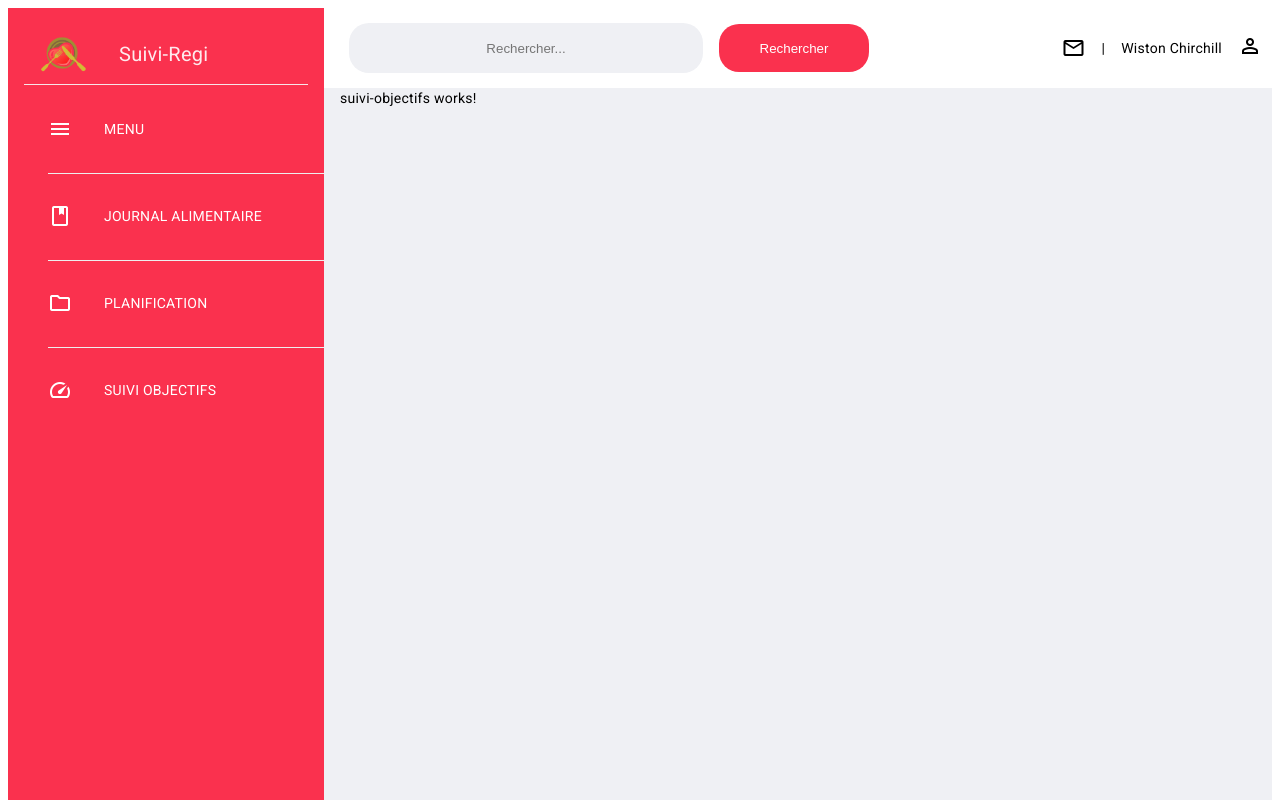
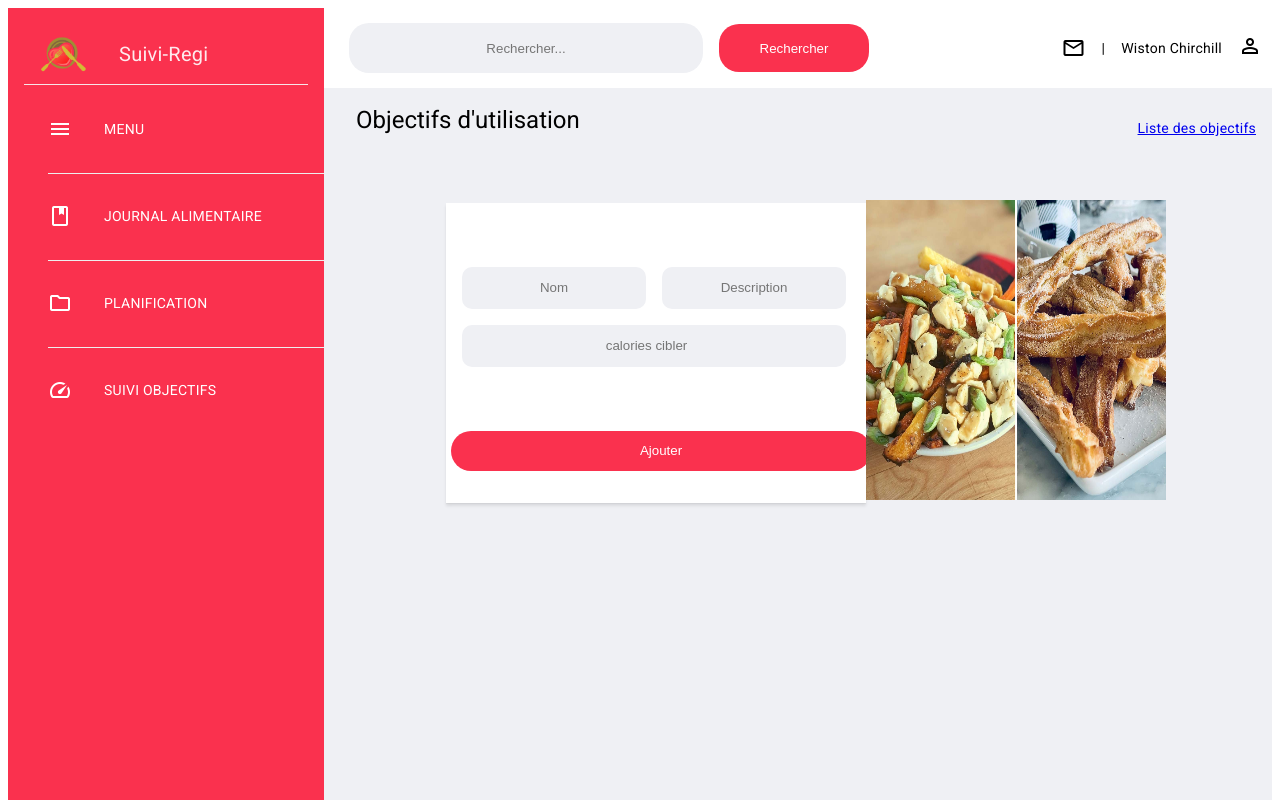
Before and after one commit to ibrahim10sy/SuiviRegime-App, an Angular app: page /suivi in a window 1280 px wide. Shown: the top 800 px of the page. Built offline with nearby package versions, Linux system fonts and the light colour scheme.

Commit message:
un autre commit

```diff
--- a/src/app/app-routing.module.ts
+++ b/src/app/app-routing.module.ts
@@ -6,6 +6,7 @@ import { JournalAlimentaireComponent } from './journal-alimentaire/journal-alime
 import { PlanificationRepasComponent } from './planification-repas/planification-repas.component';
 import { SuiviObjectifsComponent } from './suivi-objectifs/suivi-objectifs.component';
 import { RepasComponent } from './repas/repas.component';
+import { ListeObjectifComponent } from './liste-objectif/liste-objectif.component';
 
 const routes: Routes = [
   { path: '', redirectTo: 'repaspage', pathMatch: 'full' },
@@ -13,7 +14,8 @@ const routes: Routes = [
   { path: 'addRepas', component: AddRepasComponent },
   { path: 'journal', component: JournalAlimentaireComponent },
   { path: 'planification', component: PlanificationRepasComponent },
-  { path: 'suivi', component: SuiviObjectifsComponent }
+  { path: 'suivi', component: SuiviObjectifsComponent },
+  { path: 'liste', component: ListeObjectifComponent }
 ];
 
 @NgModule({
--- a/src/app/liste-objectif/liste-objectif.component.html
+++ b/src/app/liste-objectif/liste-objectif.component.html
@@ -1 +1 @@
-<p>liste-objectif works!</p>
+<h1>Liste des objectifs</h1>
--- a/src/app/liste-objectif/liste-objectif.component.ts
+++ b/src/app/liste-objectif/liste-objectif.component.ts
@@ -1,4 +1,7 @@
-import { Component } from '@angular/core';
+import { Component , OnInit } from '@angular/core';
+import { ObjectifService } from '../services/objectif.service';
+import { Objectif } from '../models/objectif';
+
 
 @Component({
   selector: 'app-liste-objectif',
@@ -7,4 +10,12 @@ import { Component } from '@angular/core';
 })
 export class ListeObjectifComponent {
 
+  listeService : Objectif [] = [];
+
+  constructor(private service  : ObjectifService){}
+
+  OnInit(){
+    this.listeService = this.service.getObjectifs();
+  }
+
 }
--- a/src/app/models/planification.ts
+++ b/src/app/models/planification.ts
@@ -1,6 +1,7 @@
 import { Repas } from "./repas";
 
 export class Planification {
+
     constructor(
        public id: number,
        public nom: string,
--- a/src/app/services/objectif.service.ts
+++ b/src/app/services/objectif.service.ts
@@ -1,9 +1,37 @@
 import { Injectable } from '@angular/core';
+import { Objectif } from '../models/objectif';
 
 @Injectable({
   providedIn: 'root'
 })
 export class ObjectifService {
 
+  private listeObjectif : Objectif [] = [];
+  private idCount = 1;
+
   constructor() { }
+
+   //methode permettant l'ajout d'une nouvelle instances
+
+   ajoutObjectif(objectifs : Objectif){
+    objectifs.id = this.idCount;
+    this.listeObjectif.push(objectifs);
+    this.idCount++;
+  }
+
+  //Réccuperation des listes des objectifs
+
+  getObjectifs(){
+    return this.listeObjectif;
+  }
+
+  //Methode pour supprimer
+
+  supprimerObjectifs(objectifs : Objectif){
+    const ID = this.listeObjectif.findIndex(index => index.id === objectifs.id);
+
+    if(ID !== -1) {
+      this.listeObjectif.splice(ID, 1);
+    }
+  }
 }
--- a/src/app/suivi-objectifs/suivi-objectifs.component.css
+++ b/src/app/suivi-objectifs/suivi-objectifs.component.css
@@ -0,0 +1,74 @@
+body{
+    font-family: 'Poppins';
+}
+.header{
+    display: flex;
+    justify-content : space-between;
+    align-items : center;
+    margin : 1rem;
+}
+img{
+    width:300px;
+    height: 300px;
+}
+.form{
+    width:420px;
+    height: 300px;
+    background : #fff;
+    box-shadow: 0 1px 1px #0000000a, 0 3px 3px #00000017;
+}
+
+div{
+
+}
+form{
+    display: flex;
+    flex-wrap : wrap;
+    gap: 1rem;
+    margin : 4rem 1rem 0 1rem;
+}
+input , select, option {
+    width : 180px;
+    height : 2.5rem;
+    border-radius : 10px;
+    border : none;
+    background :  #EFF0F4;
+    text-align : center;
+}
+input, select, option:focus{
+    outline: none;
+}
+
+button{
+    width: 100%;
+    height:2.5rem;
+    margin-top : 4rem;
+    border : none;
+    cursor: pointer;
+    border-radius : 20px;
+    color : #fff;
+    background :  #FA314E;
+}
+ button:first-child {
+    margin-right: 5px;
+  }
+
+ button:last-child {
+    margin-left: 5px;
+  }
+
+ button:hover {
+    background-color: #CCCE32;
+  }
+div{
+
+}
+.container{
+    display: flex;
+    align-items: center;
+    margin-top : 3rem;
+    justify-content : center;
+}
+.calorie{
+    width: 380px;
+}
--- a/src/app/suivi-objectifs/suivi-objectifs.component.html
+++ b/src/app/suivi-objectifs/suivi-objectifs.component.html
@@ -1 +1,30 @@
-<p>suivi-objectifs works!</p>
+
+<div class="header">
+    <h1>Objectifs d'utilisation</h1>
+    <div class="link">
+        <a routerLink="/liste">Liste des objectifs</a>
+    </div>
+
+</div>
+<div class="container">
+<div class="form">
+    <form [formGroup]="objectifForm" (ngSubmit)="onSubmit()">
+
+        <div>
+          <input type="text" id="nom" formControlName="nom" required placeholder="Nom">
+        </div>
+        <div>
+          <input type="text" id="description" formControlName="description" required placeholder="Description">
+        </div>
+        <div>
+            <input class="calorie" type="number"  formControlName="caloriesCibler" placeholder="calories cibler" required>
+          </div>
+      </form>
+      <button  type="submit" [disabled]="!objectifForm.valid">Ajouter</button>
+
+</div>
+<div class="img">
+    <img src="../../assets/image/meilleures-recettes-air-fryer.jpg" alt="">
+</div>
+
+</div>
--- a/src/app/suivi-objectifs/suivi-objectifs.component.ts
+++ b/src/app/suivi-objectifs/suivi-objectifs.component.ts
@@ -1,4 +1,7 @@
 import { Component } from '@angular/core';
+import { FormBuilder, FormGroup, Validators } from '@angular/forms';
+import { Objectif } from '../models/objectif';
+import { ObjectifService } from '../services/objectif.service';
 
 @Component({
   selector: 'app-suivi-objectifs',
@@ -7,4 +10,35 @@ import { Component } from '@angular/core';
 })
 export class SuiviObjectifsComponent {
 
+  newObjectifs = new Objectif(1,'','',0);
+
+  objectifForm ! : FormGroup;
+
+  constructor(private formBuilder: FormBuilder, private ObjectifService : ObjectifService){}
+
+  ngOnInit(){
+    this.objectifForm = this.formBuilder.group({
+      id : [null],
+      nom : ['', Validators.required],
+      description : ['', Validators.required],
+      caloriesCibler : []
+    })
+  }
+
+  //la methode submit pour envoyer les données du formulaire
+
+  onSubmit(){
+    if(this.objectifForm.valid){
+      this.newObjectifs = this.objectifForm.value;
+      this.ObjectifService.ajoutObjectif(this.newObjectifs);
+      this.objectifForm.reset();
+    }
+  }
+
+  //suppression d'un élement
+
+  deleteObjectif(objectif : Objectif){
+    this.ObjectifService.supprimerObjectifs(objectif);
+  }
+
 }
```
Also changed, not shown: src/app/services/planification.service.ts (+15 -1 lines). Lines whose indentation alone changed are shown as unchanged.
